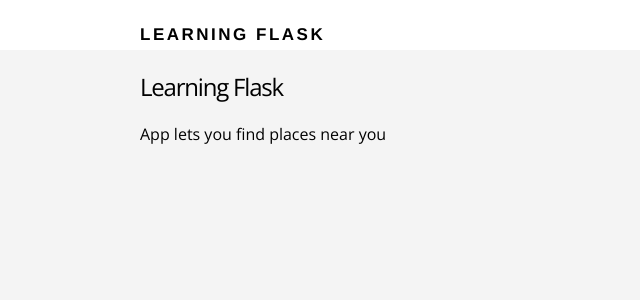
After one commit to kbohra/learningflask, a Flask app: page /about in a window 1280 px wide. The commit adds this page. Shown: the top 300 px of the page, without its empty margins (0-640 px from the left). Run offline with Flask 2, Linux system fonts and the light colour scheme.

Commit message:
Updated templates

```diff
--- a/routes.py
+++ b/routes.py
@@ -2,9 +2,13 @@ from flask import Flask, render_template
 
 app = Flask(__name__)
 @app.route("/")
-
 def index():
 	return render_template("index.html")
 
+@app.route("/about")
+def about():
+	return render_template("about.html")
+
+
 if __name__ == "__main__":
 	app.run(debug=True)
--- /dev/null
+++ b/templates/about.html
@@ -0,0 +1,8 @@
+{% extends "layout.html" %}
+
+{% block content %}
+	<main class="about-selection">
+	  <div class="container">
+	  <h2> Learning Flask </h2>
+	  <p> App lets you find places near you </p>
+{% endblock %}
--- a/templates/index.html
+++ b/templates/index.html
@@ -7,7 +7,7 @@
       <div class="section-content">
         <h2>Discover New Content</h2>
         <a href="#" class="btn-primary">Sign Up</a>
-        <a href="#" class="btn-secondary">Learn More</a>
+        <a href="{{ url_for('about') }}" class="btn-secondary">Learn More</a>
       </div>
 
       <div class="section-device">
```
